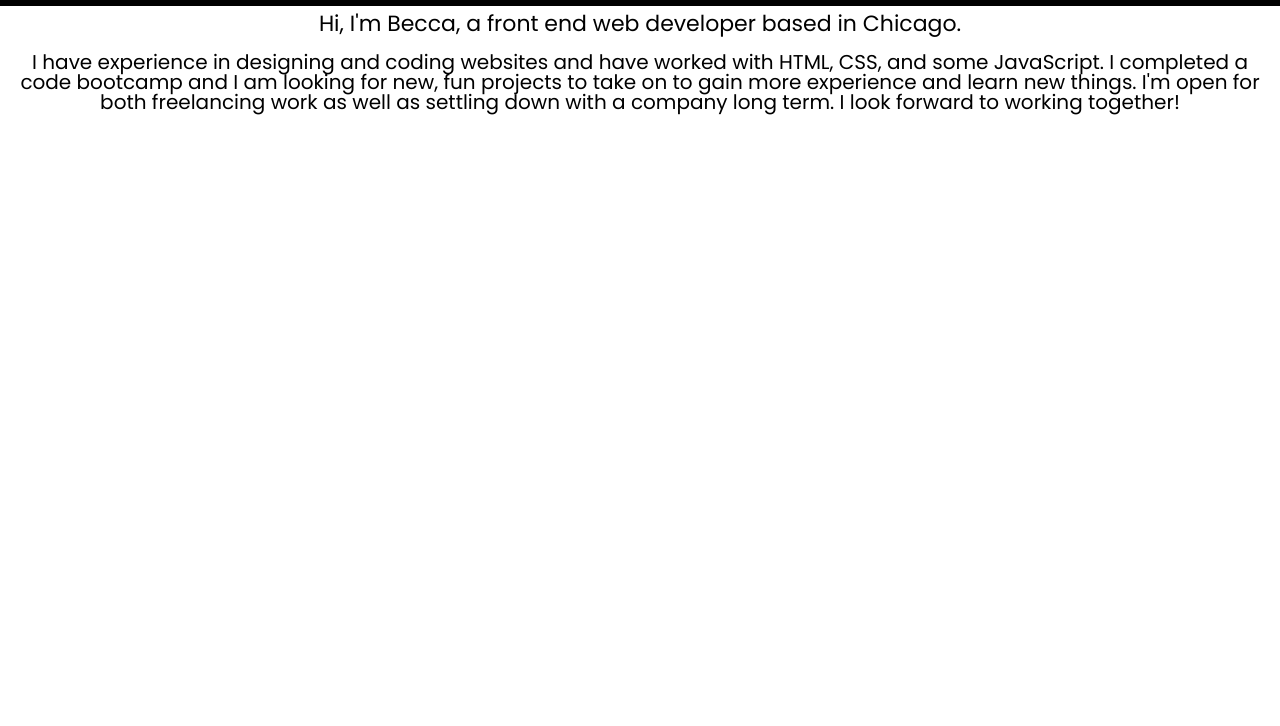
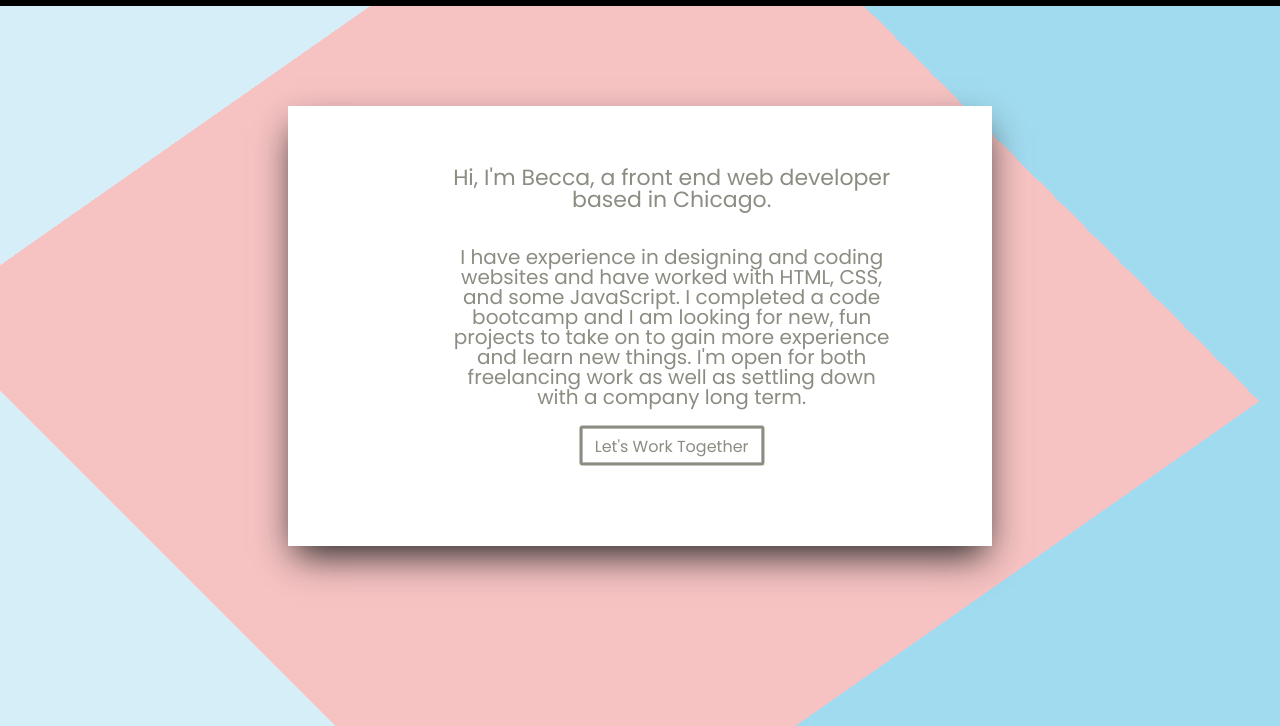
Before and after one commit to Becca-jpg/My-Portfolio, a plain HTML site: page index.html in a window 1280 px wide. Shown: the part 74-800 px from the top of the page. Drawn offline with Linux system fonts and the light colour scheme.

Commit message:
Aesthetic Changes

```diff
--- a/index.html
+++ b/index.html
@@ -33,9 +33,17 @@
                 <div class="line3"></div>
             </div>
     </nav>
-    <div class="home-page">
-        <h2 class="home-minititle">Hi, I'm Becca, a front end web developer based in Chicago.</h2>
-        <h3 class="blurb">I have experience in designing and coding websites and have worked with HTML, CSS, and some JavaScript. I completed a code bootcamp and I am looking for new, fun projects to take on to gain more experience and learn new things. I'm open for both freelancing work as well as settling down with a company long term. I look forward to working together!</h3>
+    <div class="wrapper">
+        <div class="inside">
+            <span class="text">
+            <h2 class="home-minititle">Hi, I'm Becca, a front end web developer based in Chicago.</h2><br>
+
+            <h3 class="blurb">I have experience in designing and coding websites and have worked with HTML, CSS, and some JavaScript. I completed a code bootcamp and I am looking for new, fun projects to take on to gain more experience and learn new things. I'm open for both freelancing work as well as settling down with a company long term.</h3><br>
+
+            <a href="/Contact/index.html">
+            <button class="home-button">Let's Work Together</button>
+            </a></span>
+        </div>
     </div>
     <script src="app.js"></script>
 </body>
--- a/style.css
+++ b/style.css
@@ -47,12 +47,12 @@ table {
 	border-spacing: 0;
 }
 
+
 * {
 	margin: 0px;
 	padding: 0px;
 	box-sizing: border-box;
 }
-
 nav {
 	display: flex;
 	justify-content: space-around;
@@ -63,7 +63,7 @@ nav {
 }
 
 .logo {
-	color: white;
+	color: rgb(206, 206, 206);
 	letter-spacing: 3px;
 	font-size: 25px;
 }
@@ -75,11 +75,17 @@ nav {
 }
 
 .nav-links a {
-	color: white;
+	color: rgb(206, 206, 206);
 	text-decoration: none;
 	letter-spacing: 2px;
 	font-weight: bold;
 	font-size: 14px;
+	padding: 14px 16px;
+}
+
+.nav-links a:hover {
+	background-color: rgb(206, 206, 206);
+	color: black;
 }
 
 .burger {
@@ -90,9 +96,55 @@ nav {
 .burger div {
 	width: 25px;
 	height: 3px;
-	background-color: white;
+	background-color: rgb(206, 206, 206);
 	margin: 5px;
 	transition: all 0.3s ease;
+}
+
+html,
+body {
+	height: 100vh;
+	position: relative;
+	background: -moz-linear-gradient(-45deg, #d5eef8 20%, #f6c2c2 20%, #f6c2c2 80%, #a1dbef 80%);
+	background: -webkit-gradient(linear, left top, right bottom, color-stop(20%, #d5eef8), color-stop(20%, #f6c2c2), color-stop(80%, #f6c2c2), color-stop(80%, #a1dbef));
+	background: -webkit-linear-gradient(-45deg, #d5eef8 20%, #f6c2c2 20%, #f6c2c2 80%, #a1dbef 80%);
+	background: -o-linear-gradient(-45deg, #d5eef8 20%, #f6c2c2 20%, #f6c2c2 80%, #a1dbef 80%);
+	background: -ms-linear-gradient(-45deg, #d5eef8 20%, #f6c2c2 20%, #f6c2c2 80%, #a1dbef 80%);
+	background: linear-gradient(145deg, #d5eef8 20%, #f6c2c2 20%, #f6c2c2 80%, #a1dbef 80%);
+
+	overflow: hidden;
+}
+
+.wrapper {
+	position : none;
+	background: linear-gradient(45deg, #d5eef8 20%, rgba(0,0,0,0) 20%, rgba(0,0,0,0) 80%, #a1dbef 80%);
+	height: 100%;
+	width: 100%;
+}
+
+  .inside {
+	top: 50%;
+	left: 50%;
+	position: absolute;
+	height: 55%;
+	width: 55%;
+	background: #fff;
+	-webkit-transform: translate(-50%,-50%);
+	transform: translate(-50%,-50%);
+	box-shadow: 0px 16px 35px -7px #242424;
+	-webkit-box-shadow: 0px 16px 35px -7px #242424;
+	-moz-box-shadow: 0px 16px 35px -7px #242424;
+ 	-o-box-shadow: 0px 16px 35px -7px #242424;
+}
+
+  .text {
+	position: absolute;
+	text-align: center;
+	color: rgba(140, 140, 130, 1);
+	font-size: 15px;
+	top: 40%;
+	left: 35%;
+	transform: translate(-20%,-40%);
 }
 
 h2.home-minititle {
@@ -109,6 +161,66 @@ h3.blurb {
 	margin: 4px;
 	font-family: 'Poppins', sans-serif;
 }
+
+.home-button,
+.home-button::after {
+	-webkit-transition: all 0.6s;
+	-moz-transition: all 0.6s;
+  	-o-transition: all 0.6s;
+	transition: all 0.6s;
+}
+
+.home-button {
+	font-family: 'Poppins', sans-serif;
+	font-size: 16px;
+	text-align: center;
+	width: 185px;
+	height: 40px;
+	color: rgba(140, 140, 130, 1);
+	border-radius: 3px;
+	border: 3px solid rgba(140, 140, 130, 1);
+	position: relative;
+	background: none;
+}
+
+.home-button::before,
+.home-button::after {
+	background: rgba(140, 140, 130, 1);
+	content: '';
+	position: absolute;
+	z-index: -1;
+}
+
+.home-button:hover{
+	color: white;
+	cursor: pointer;
+}
+
+.home-button::before {
+	height: 100%;
+	left: 0;
+	top: 0;
+	width: 100%;
+}
+
+.home-button::after {
+	background: white;
+	height: 100%;
+	left: 0;
+	top: 0;
+	width: 100%;
+}
+
+.home-button:hover:after {
+	height: 0;
+	left: 50%;
+	top: 50%;
+	width: 0;
+}
+
+
+
+
 
 
 @media screen and (max-width: 768px) and (min-width: 300px) {
@@ -172,4 +284,10 @@ h3.blurb {
 	.toggle .line3 {
 		transform: rotate(45deg) translate(-5px,-6px);
 	}
+
+	.home-button {
+		background: black;
+		color: white;
+		position: unset;
+	}
 }
```
Also changed, not shown: app.js (line endings or trailing spaces).
